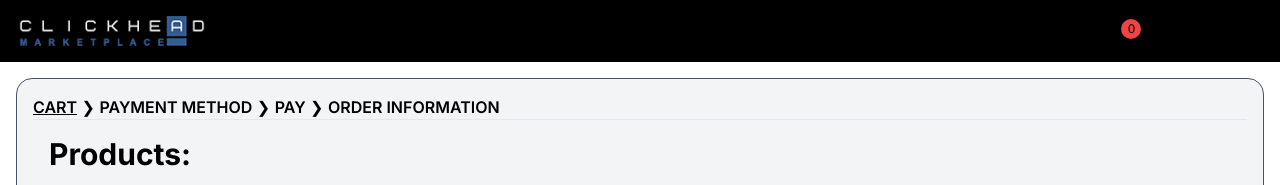
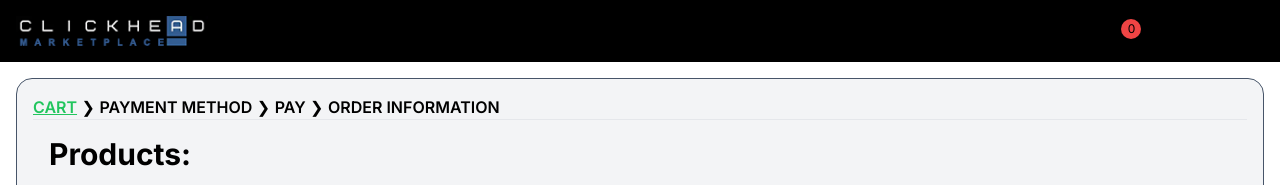
Before and after one commit to SenpaiSun/click-head-test, a Next.js app: page /basket in a window 1280 px wide. Shown: the top 185 px of the page. Built offline with nearby package versions, Linux system fonts and the light colour scheme.

Commit message:
fix: fix breadcrumbs

```diff
--- a/src/ui/breadcrumbs/Breadcrumbs.tsx
+++ b/src/ui/breadcrumbs/Breadcrumbs.tsx
@@ -1,25 +1,28 @@
 'use client'
 import Link from 'next/link'
-import React from 'react'
+import React, { useEffect } from 'react'
 
 const Breadcrumbs: React.FC = () => {
-  const location = window.location.pathname
+  const [location, setLocation] = React.useState<string>(window.location.pathname)
+  useEffect(() => {
+    setLocation(window.location.pathname)
+  }, [])
   console.log(location)
   return (
     <div className='flex flex-row border-b'>
-      <Link href={'/basket'} className={location === '/basket' ? 'font-semibold underline' : 'font-semibold'}>
+      <Link href={'/basket'} className={location === '/basket' ? 'font-semibold underline text-green-500' : 'font-semibold'}>
        CART
       </Link>
       <p>&nbsp;❯&nbsp;</p>
-      <Link href={'/basket/payment'} className={location === '/basket/payment' ? 'font-semibold underline' : 'font-semibold'}>
+      <Link href={'/basket/payment'} className={location === '/basket/payment' ? 'font-semibold underline text-green-500' : 'font-semibold'}>
         PAYMENT METHOD
       </Link>
       <p>&nbsp;❯&nbsp;</p>
-      <Link href={'/basket/payment/pay'} className={location === '/basket/payment/pay' ? 'font-semibold underline' : 'font-semibold'}>
+      <Link href={'/basket/payment/pay'} className={location === '/basket/payment/pay' ? 'font-semibold underline text-green-500' : 'font-semibold'}>
         PAY
       </Link>
       <p>&nbsp;❯&nbsp;</p>
-      <Link href={'/basket/payment/order-info'} className={location === '/basket/payment/order-info' ? 'font-semibold underline' : 'font-semibold'}>
+      <Link href={'/basket/payment/order-info'} className={location === '/basket/payment/order-info' ? 'font-semibold underline text-green-500' : 'font-semibold'}>
         ORDER INFORMATION
       </Link>
     </div>
```
